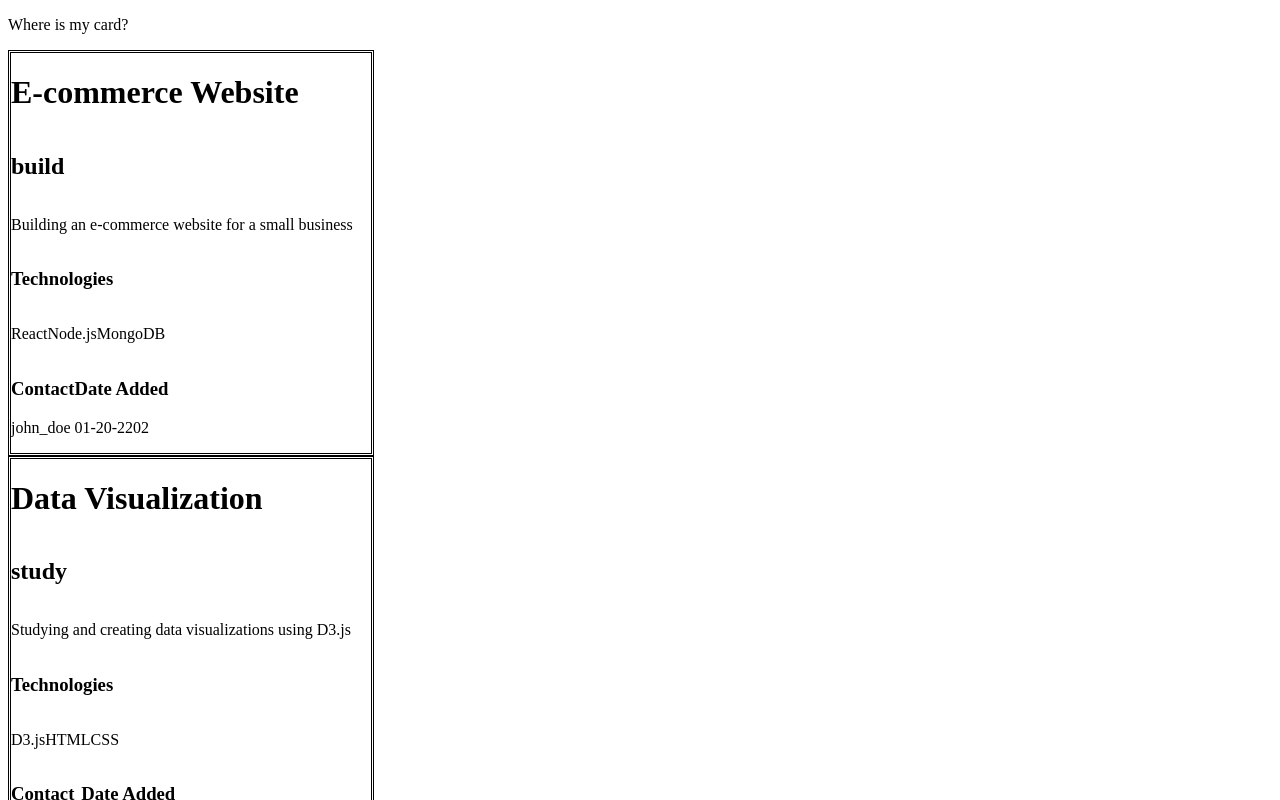
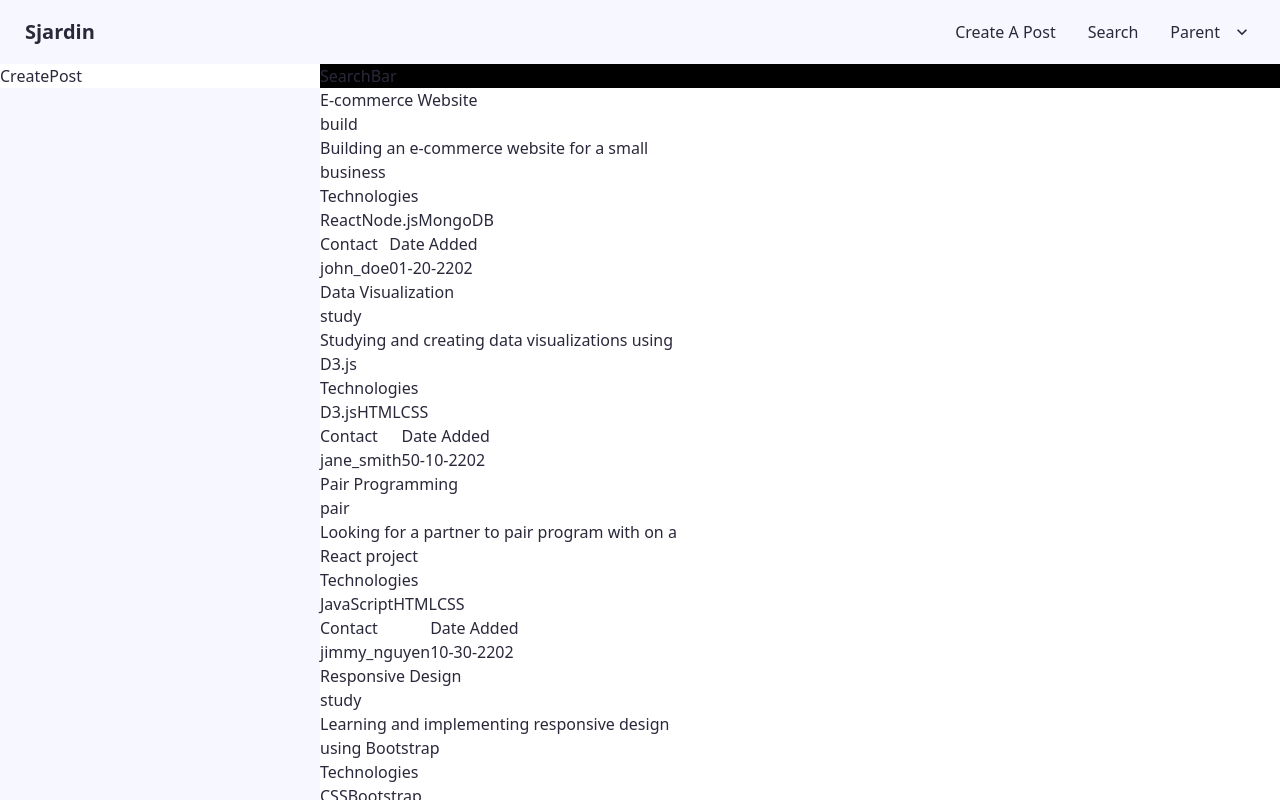
Before and after one commit to CregCodes/sjardin, a Next.js app in the folder app/: page /results in a window 1280 px wide. Shown: the top 800 px of the page. Built offline with nearby package versions, Linux system fonts and the light colour scheme.

Commit message:
Installed DaisyUi & centred main elements

```diff
--- /dev/null
+++ b/app/components/CreatePost/createpost.tsx
@@ -0,0 +1,5 @@
+import React from "react";
+
+export default function CreatePost() {
+  return <div>CreatePost</div>;
+}
--- /dev/null
+++ b/app/components/FilterBar/filterbar.tsx
@@ -0,0 +1,5 @@
+import React from "react";
+
+export default function FilterBar() {
+  return <div>FilterBar</div>;
+}
--- /dev/null
+++ b/app/components/Navbar/navbar.tsx
@@ -0,0 +1,41 @@
+export default function Navbar() {
+  return (
+    <div className="navbar bg-base-100">
+      <div className="flex-1">
+        <a className="btn btn-ghost normal-case text-xl">Sjardin</a>
+      </div>
+      <div className="flex-none">
+        <ul className="menu menu-horizontal px-1">
+          <li>
+            <a>Create A Post</a>
+          </li>
+          <li>
+            <a>Search</a>
+          </li>
+          <li tabIndex={0}>
+            <a>
+              Parent
+              <svg
+                className="fill-current"
+                xmlns="http://www.w3.org/2000/svg"
+                width="20"
+                height="20"
+                viewBox="0 0 24 24"
+              >
+                <path d="M7.41,8.58L12,13.17L16.59,8.58L18,10L12,16L6,10L7.41,8.58Z" />
+              </svg>
+            </a>
+            <ul className="p-2 bg-base-100">
+              <li>
+                <a>Submenu 1</a>
+              </li>
+              <li>
+                <a>Submenu 2</a>
+              </li>
+            </ul>
+          </li>
+        </ul>
+      </div>
+    </div>
+  );
+}
--- /dev/null
+++ b/app/components/SearchBar/searchbar.tsx
@@ -0,0 +1,5 @@
+import React from "react";
+
+export default function SearchBar() {
+  return <div>SearchBar</div>;
+}
--- a/app/package.json
+++ b/app/package.json
@@ -13,6 +13,7 @@
     "@types/node": "18.13.0",
     "@types/react": "18.0.28",
     "@types/react-dom": "18.0.11",
+    "daisyui": "^2.51.3",
     "eslint": "8.34.0",
     "eslint-config-next": "13.1.6",
     "next": "13.1.6",
--- a/app/pages/results.tsx
+++ b/app/pages/results.tsx
@@ -1,6 +1,10 @@
-import { useEffect, useState } from 'react';
+import { useEffect, useState } from "react";
 import Card from "../components/Card";
-import Data from '../lib/sample-data/card-data.json';
+import Data from "../lib/sample-data/card-data.json";
+import Navbar from "components/Navbar/navbar";
+import SearchBar from "components/SearchBar/searchbar";
+import FilterBar from "components/FilterBar/filterbar";
+import CreatePost from "components/CreatePost/createpost";
 
 export interface CardObject {
   id: number;
@@ -12,9 +16,7 @@ export interface CardObject {
   dateCreated: string;
 }
 
-
 export default function Results() {
-
   // previous attempt to import json data - can be discarded
   /* useEffect(() => {
     async function getCards() {
@@ -33,15 +35,36 @@ export default function Results() {
 
   return (
     <>
-      <p>Where is my card?</p>
-      {
-        Data.map((card) => {
-          return(
-              <Card key={card.id} id={card.id} projectDescription={card.projectDescription} projectTitle={card.projectTitle} username={card.username} projectType={card.projectType} techstack={card.techstack} dateCreated={card.dateCreated}></Card>
-          )
-        })
-      }
-      {/* <Card></Card> */}
+      <Navbar />
+      <div className="flex flex-row justify-between items-center">
+        <div className="w-1/4 bg-white">
+          <CreatePost />
+        </div>
+        <div className="w-3/4 bg-black">
+          <SearchBar />
+        </div>
+      </div>
+      <div className="flex flex-row justify-between items-center">
+        <div className="w-1/4 bg-white">
+          <FilterBar />
+        </div>
+        <div className="w-3/4 bg-white">
+          {Data.map((card) => {
+            return (
+              <Card
+                key={card.id}
+                id={card.id}
+                projectDescription={card.projectDescription}
+                projectTitle={card.projectTitle}
+                username={card.username}
+                projectType={card.projectType}
+                techstack={card.techstack}
+                dateCreated={card.dateCreated}
+              ></Card>
+            );
+          })}
+        </div>
+      </div>
     </>
   );
 }
--- a/app/styles/globals.css
+++ b/app/styles/globals.css
@@ -106,6 +106,6 @@ a {
   }
 } */
 
-/* @tailwind base;
+@tailwind base;
 @tailwind components;
-@tailwind utilities; */
+@tailwind utilities;
--- a/app/tailwind.config.js
+++ b/app/tailwind.config.js
@@ -11,5 +11,30 @@ module.exports = {
   theme: {
     extend: {},
   },
-  plugins: [],
+  daisyui: {
+    themes: [
+      {
+        mytheme: {
+          primary: "#ff6201",
+
+          secondary: "#50ffb1",
+
+          accent: "#4d4d4d",
+
+          neutral: "#ffffff",
+
+          "base-100": "#F7F7ff",
+
+          info: "#000000",
+
+          success: "#50ffb1",
+
+          warning: "#F3A712",
+
+          error: "#ff6201",
+        },
+      },
+    ],
+  },
+  plugins: [require("daisyui")],
 };
```
Also changed, not shown: 1 other file (tests, documents, lock files or other folders).
